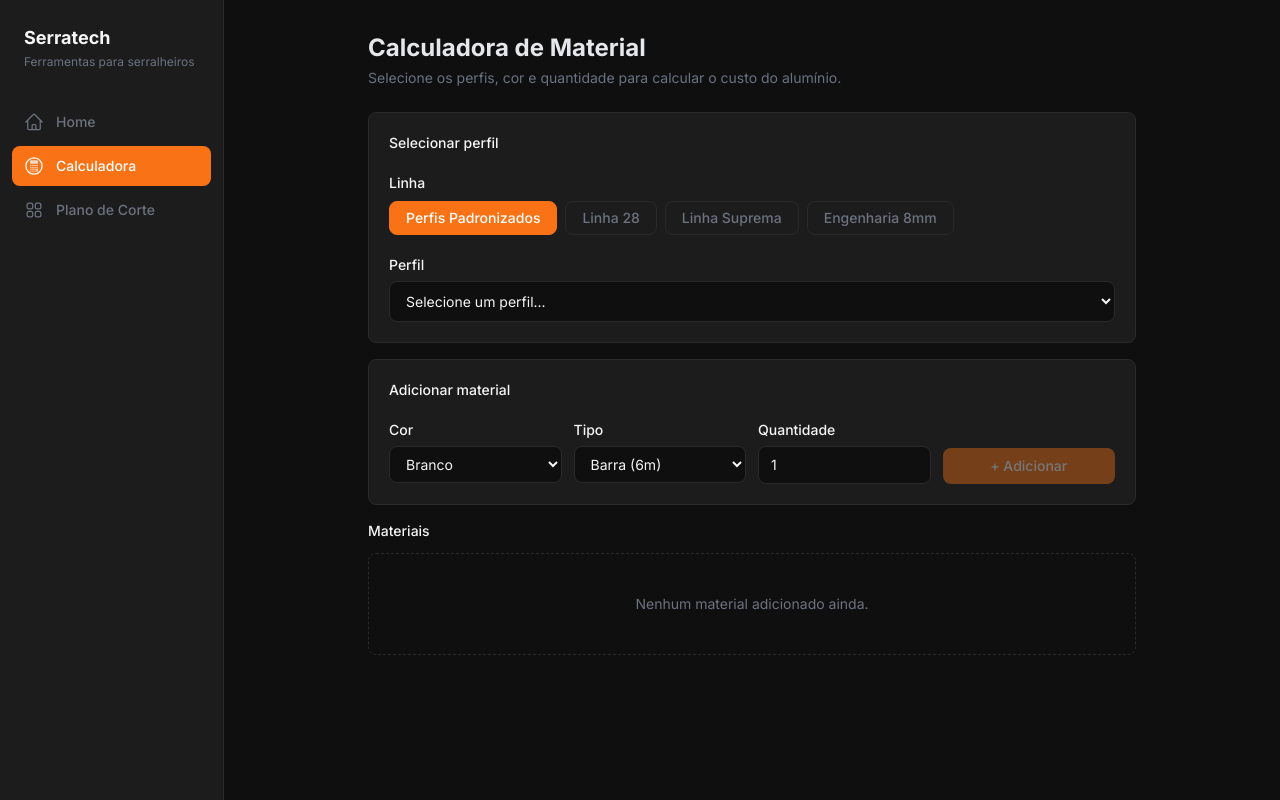
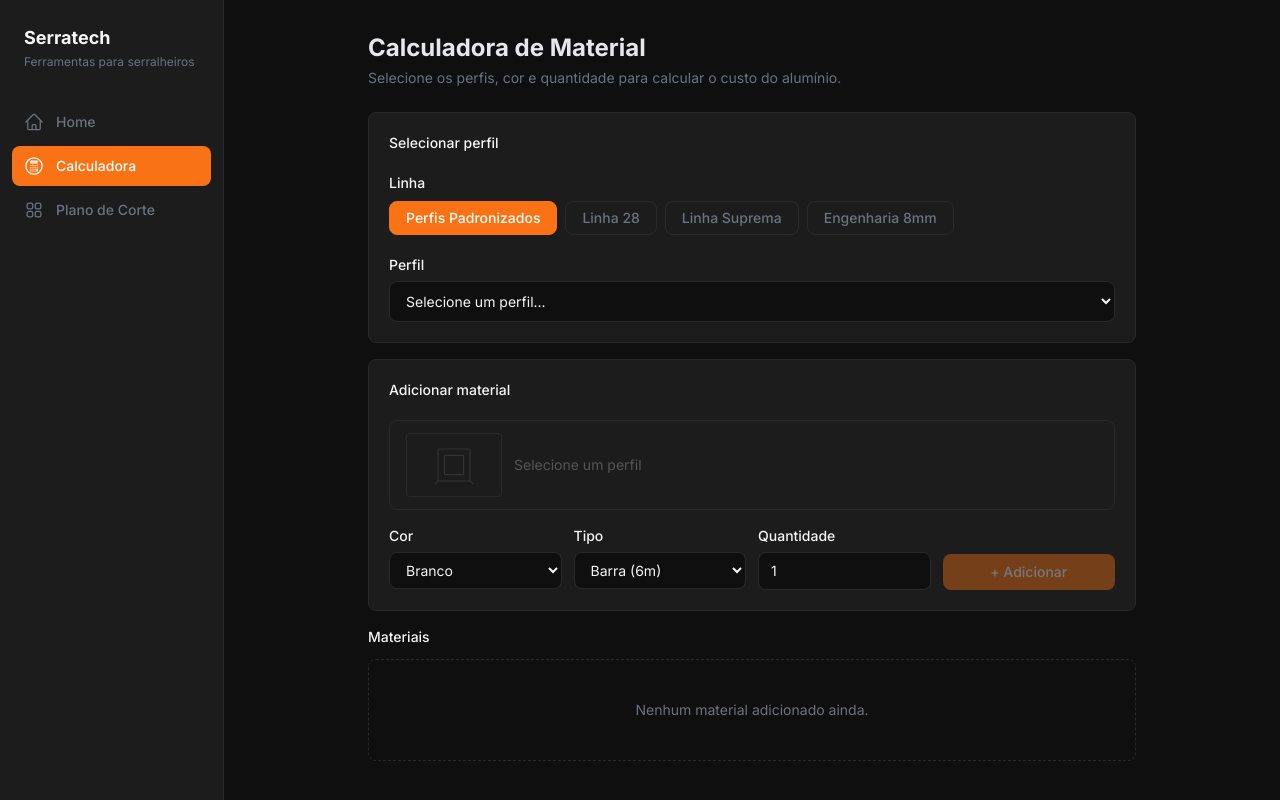
Before and after one commit to guigvd/sos-serralheiro, a Next.js app: page /calculadora in a window 1280 px wide. Built offline with nearby package versions, Linux system fonts and the light colour scheme.

Commit message:
feat: add a image placeholder on adicionar material

```diff
--- a/components/calculadora/FormularioItem.tsx
+++ b/components/calculadora/FormularioItem.tsx
@@ -1,5 +1,6 @@
 'use client'
 
+import Image from 'next/image'
 import { nomesCores, nomesTipos, precos } from '@/data/precos'
 import type { Cor, Perfil, TipoCompra } from '@/types'
 
@@ -22,12 +23,47 @@ export default function FormularioItem({ perfil, cor, tipo, qtd, onCorChange, on
 
   return (
     <div className="space-y-4">
-      {perfil && (
-        <div className="rounded-lg border border-[#f97316]/30 bg-[#f97316]/10 px-4 py-3 text-sm">
-          <span className="font-semibold text-[#f97316]">{perfil.cod}</span>
-          <span className="ml-2 text-[#f5f5f5]">{perfil.peso.toFixed(3)} kg/m</span>
-        </div>
-      )}
+      <div className="rounded-lg border border-[#2a2a2a] bg-[#1c1c1c] px-4 py-3">
+        {perfil ? (
+          <div className="flex items-center justify-between">
+            <div className="text-sm">
+              <span className="font-semibold text-[#f97316]">{perfil.cod}</span>
+              <span className="ml-2 text-[#f5f5f5]">{perfil.peso.toFixed(3)} kg/m</span>
+            </div>
+            <div className="relative h-16 w-24 rounded border border-[#2a2a2a] bg-[#0f0f0f]">
+              {perfil.imagem ? (
+                <Image
+                  src={perfil.imagem}
+                  alt={perfil.cod}
+                  fill
+                  className="object-contain"
+                />
+              ) : (
+                <div className="flex h-full w-full items-center justify-center">
+                  <svg viewBox="0 0 60 60" className="h-12 w-12 text-[#444]" fill="none" stroke="currentColor" strokeWidth="1.5">
+                    <rect x="10" y="10" width="40" height="40" rx="2" />
+                    <rect x="18" y="18" width="24" height="24" rx="1" />
+                    <line x1="10" y1="50" x2="6" y2="54" />
+                    <line x1="50" y1="50" x2="54" y2="54" />
+                  </svg>
+                </div>
+              )}
+            </div>
+          </div>
+        ) : (
+          <div className="flex items-center gap-3 text-sm text-[#555]">
+            <div className="flex h-16 w-24 items-center justify-center rounded border border-[#2a2a2a]">
+              <svg viewBox="0 0 60 60" className="h-12 w-12 text-[#333]" fill="none" stroke="currentColor" strokeWidth="1.5">
+                <rect x="10" y="10" width="40" height="40" rx="2" />
+                <rect x="18" y="18" width="24" height="24" rx="1" />
+                <line x1="10" y1="50" x2="6" y2="54" />
+                <line x1="50" y1="50" x2="54" y2="54" />
+              </svg>
+            </div>
+            <span>Selecione um perfil</span>
+          </div>
+        )}
+      </div>
 
       <div className="grid grid-cols-2 gap-3 sm:grid-cols-4">
         <div>
--- a/types/index.ts
+++ b/types/index.ts
@@ -8,6 +8,7 @@ export type Perfil = {
   cod: string
   peso: number
   linha: Linha
+  imagem?: string
 }
 
 export type ItemLista = {
```
